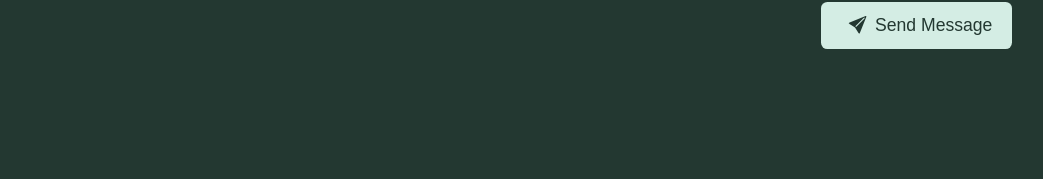
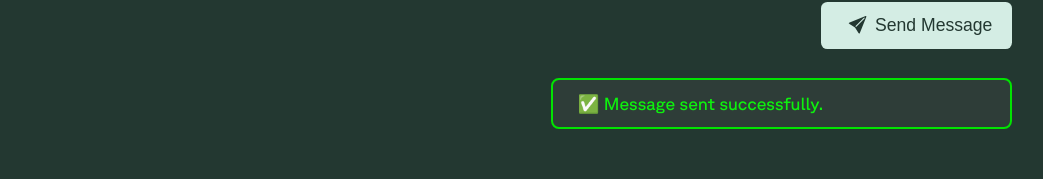
Before and after one commit to samimaktar-coder/personal-portfolio, a React (Vite) app: page / in a window 1280 px wide. Shown: the part 3002-3181 px from the top of the page, without its empty margins (118-1161 px from the left). Built offline with nearby package versions, Linux system fonts and the light colour scheme.

Commit message:
minor updates

```diff
--- a/src/components/contact/Contact.jsx
+++ b/src/components/contact/Contact.jsx
@@ -72,7 +72,7 @@ function Contact() {
             <p>Send Message</p>
           </button>
           <div className={`alert ${showAlert ? "show" : ""}`}>
-            ✅ Email sent Successfully.
+            ✅ Message sent successfully.
           </div>
         </form>
       </div>
--- a/src/components/contact/contact.css
+++ b/src/components/contact/contact.css
@@ -107,22 +107,22 @@
 
 .alert {
     background-color: #4c4c4c44;
-    border: 2px solid rgb(2, 205, 2);
-    color: rgb(3, 191, 3);
-    padding: .6rem 1.5rem;
-    font-size: 1rem;
+    border: 2px solid rgb(1, 228, 1);
+    color: rgb(14, 241, 14);
+    padding: .8rem 1.5rem;
+    font-size: 1.1rem;
     width: 100%;
     margin-top: .5rem;
     position: absolute;
-    bottom: -4rem;
+    bottom: -5rem;
     border-radius: .5rem;
-    opacity: 0;
+    /* opacity: 0; */
     pointer-events: none;
     transition: .3s;
 }
 
 .alert.show {
-    bottom: -3rem;
+    bottom: -3.7rem;
     opacity: 1;
 }
 
```
